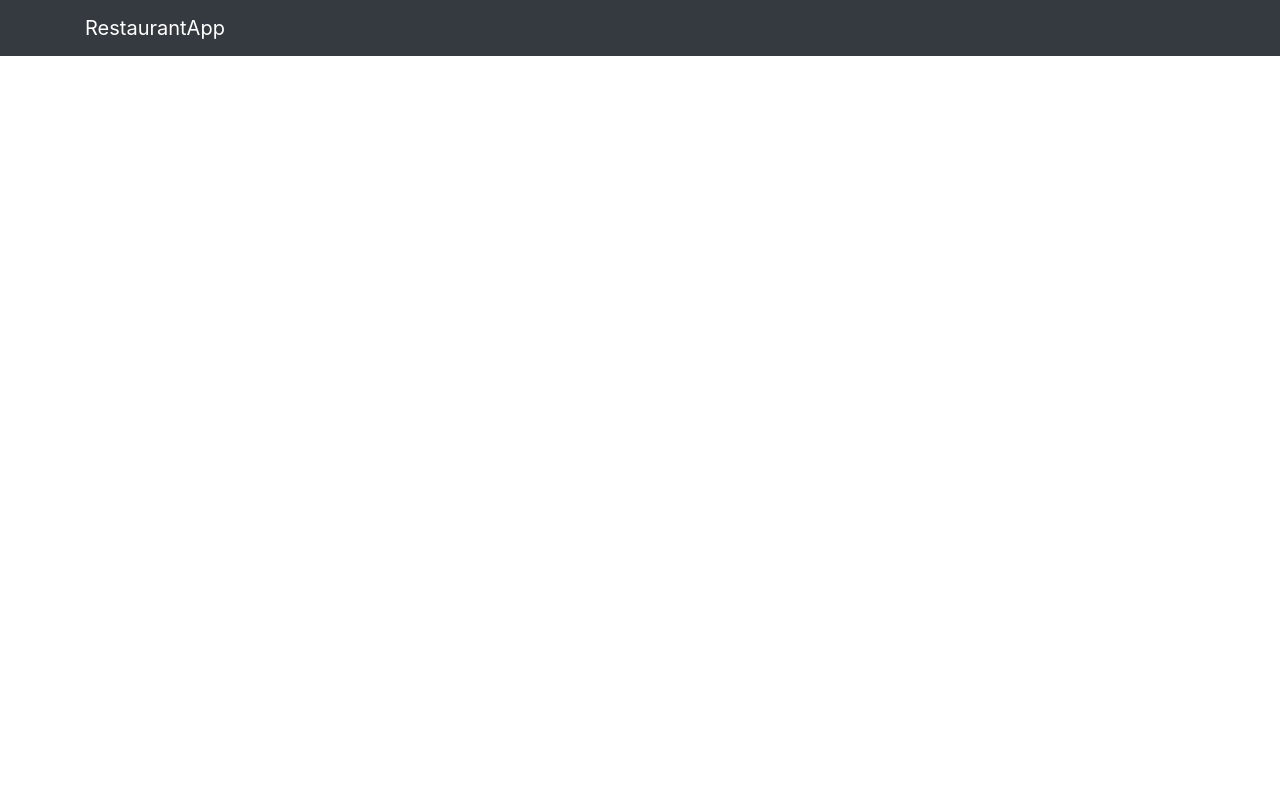
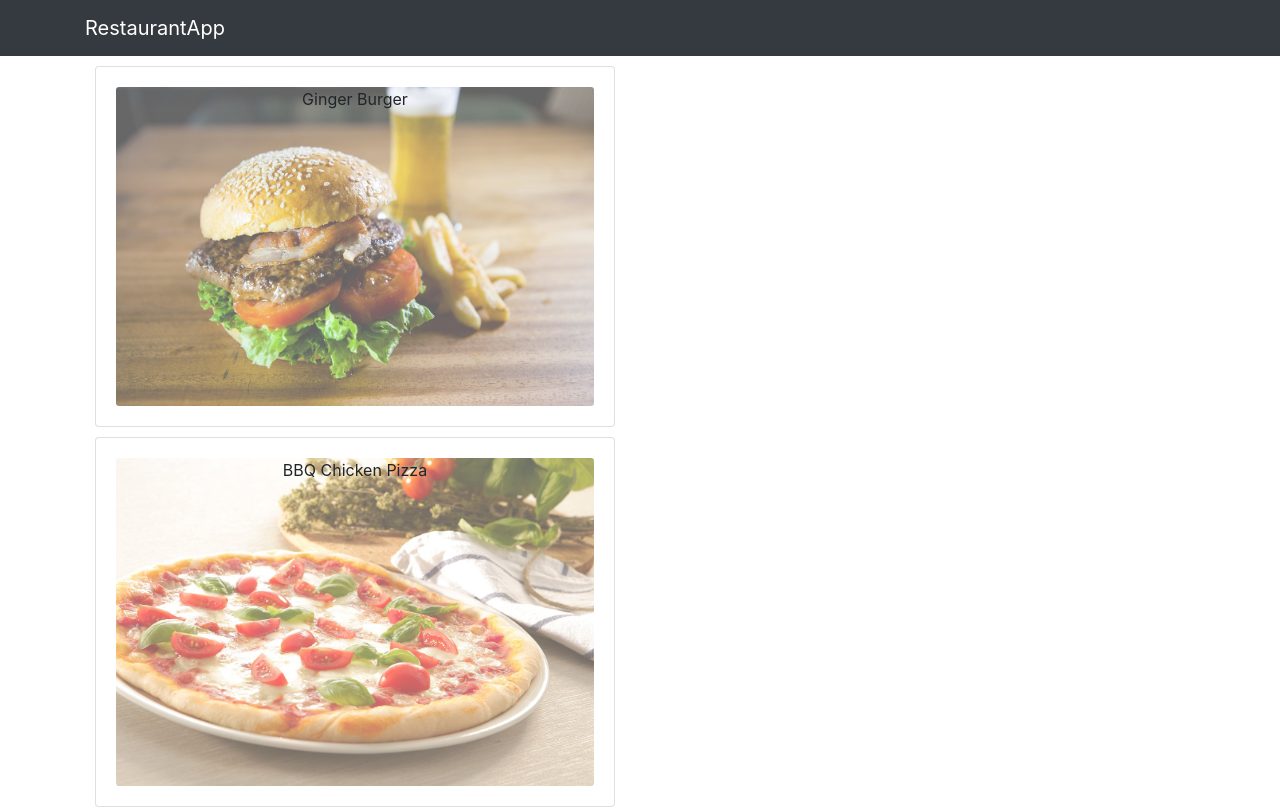
Before and after one commit to soniaakhter/restaurant, a React (Create React App) app: page / in a window 1280 px wide. Shown: the top 809 px of the page. Built offline with nearby package versions, Linux system fonts and the light colour scheme.

Commit message:
DesigingMenuItem

```diff
--- a/src/components/body/MenuItem.js
+++ b/src/components/body/MenuItem.js
@@ -1,13 +1,28 @@
 import React from 'react';
+import { Card, CardTitle, CardBody, CardImg, CardImgOverlay } from 'reactstrap';
 
 
-const MenuItem = (props)=>{
+const MenuItem = (props) => {
     console.log(props);
-return(
-    <div>
-
-    </div>
-);
+    return (
+        <div>
+            <Card style={{margin:"10px"}}>
+                <CardBody>
+                    <CardImg
+                    width="100%"
+                    alt={props.dish.name}
+                    src={props.dish.image}
+                    style={
+                        {opacity: "0.6"}
+                    }
+                     />
+                    <CardImgOverlay>
+                        <CardTitle>{props.dish.name}</CardTitle>
+                    </CardImgOverlay>
+                </CardBody>
+            </Card>
+        </div>
+    );
 }
 
 
```
